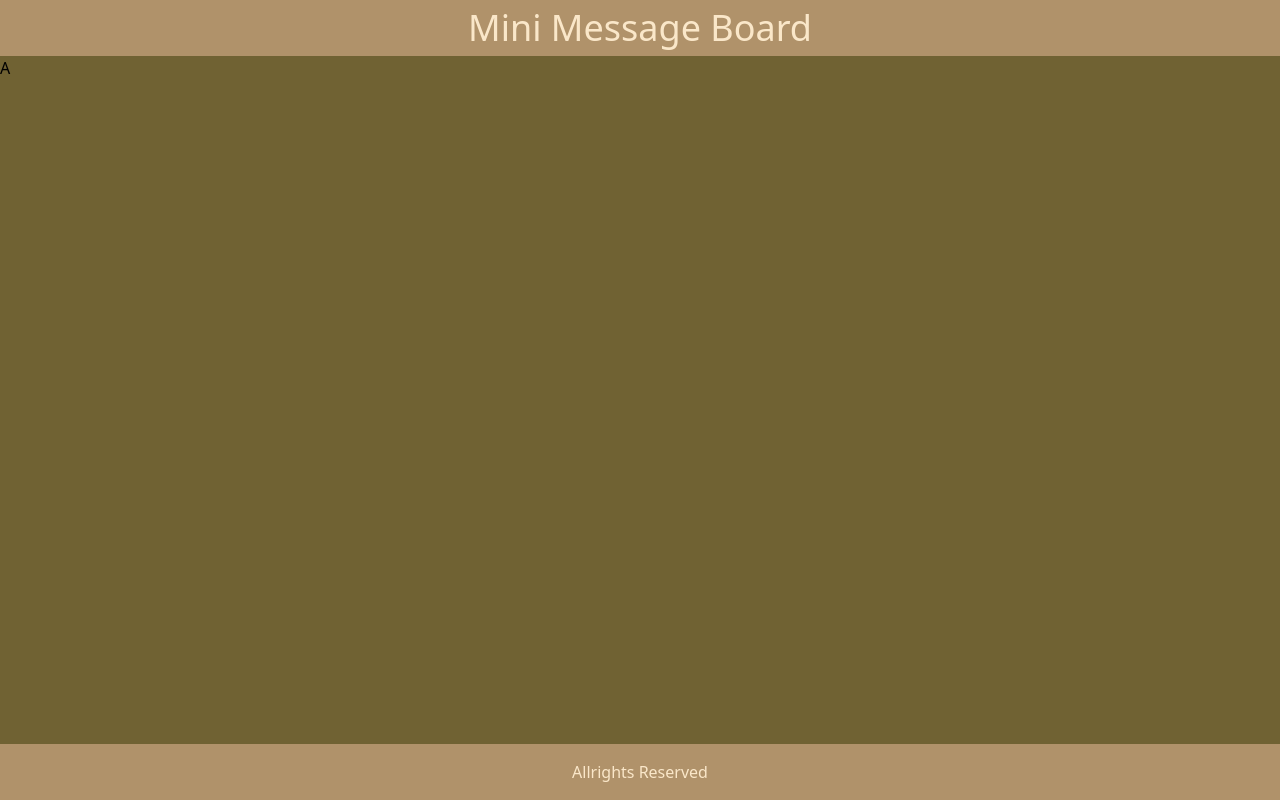
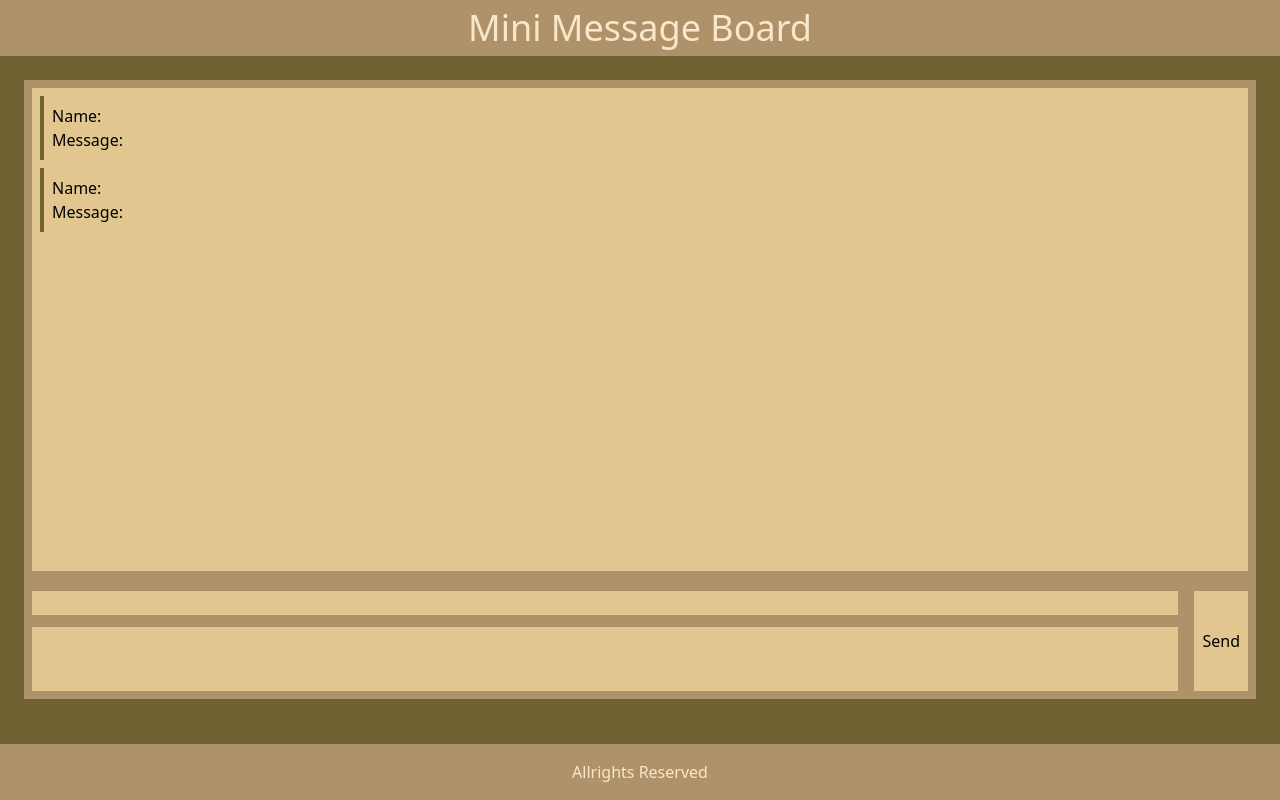
Before and after one commit to athuv/message-board, a React (Vite) app in the folder client/: page / in a window 1280 px wide. Built offline with nearby package versions, Linux system fonts and the light colour scheme.

Commit message:
style: style and add relevant elements to Main component

```diff
--- a/client/src/component/Main/Main.jsx
+++ b/client/src/component/Main/Main.jsx
@@ -1,3 +1,36 @@
 export default function Main() {
-  return <main className="h-14 bg-bgPrimary flex-grow">A</main>;
+  return (
+    <main className="h-14 flex-grow bg-bgPrimary">
+      <section className="m-6 flex h-[90%] flex-col justify-between bg-bgSecondary p-2">
+        <div className="h-[80%] bg-tertiary p-2">
+          <div className="flex h-fit flex-col border-l-4 border-bgPrimary p-2">
+            <div>Name: </div>
+            <div>Message:</div>
+          </div>
+
+          <div className="mt-2 flex h-fit flex-col border-l-4 border-bgPrimary p-2">
+            <div>Name: </div>
+            <div>Message:</div>
+          </div>
+        </div>
+        <div>
+          <form className="flex gap-4">
+            <div className="flex w-full flex-col gap-3">
+              <input className="bg-tertiary" type="text" name="name" />
+              <input
+                className="h-16 bg-tertiary text-fontPrimary"
+                type="text"
+                name="message"
+              />
+            </div>
+            <div>
+              <button type="submit" className="h-full bg-tertiary px-2">
+                Send
+              </button>
+            </div>
+          </form>
+        </div>
+      </section>
+    </main>
+  );
 }
```
